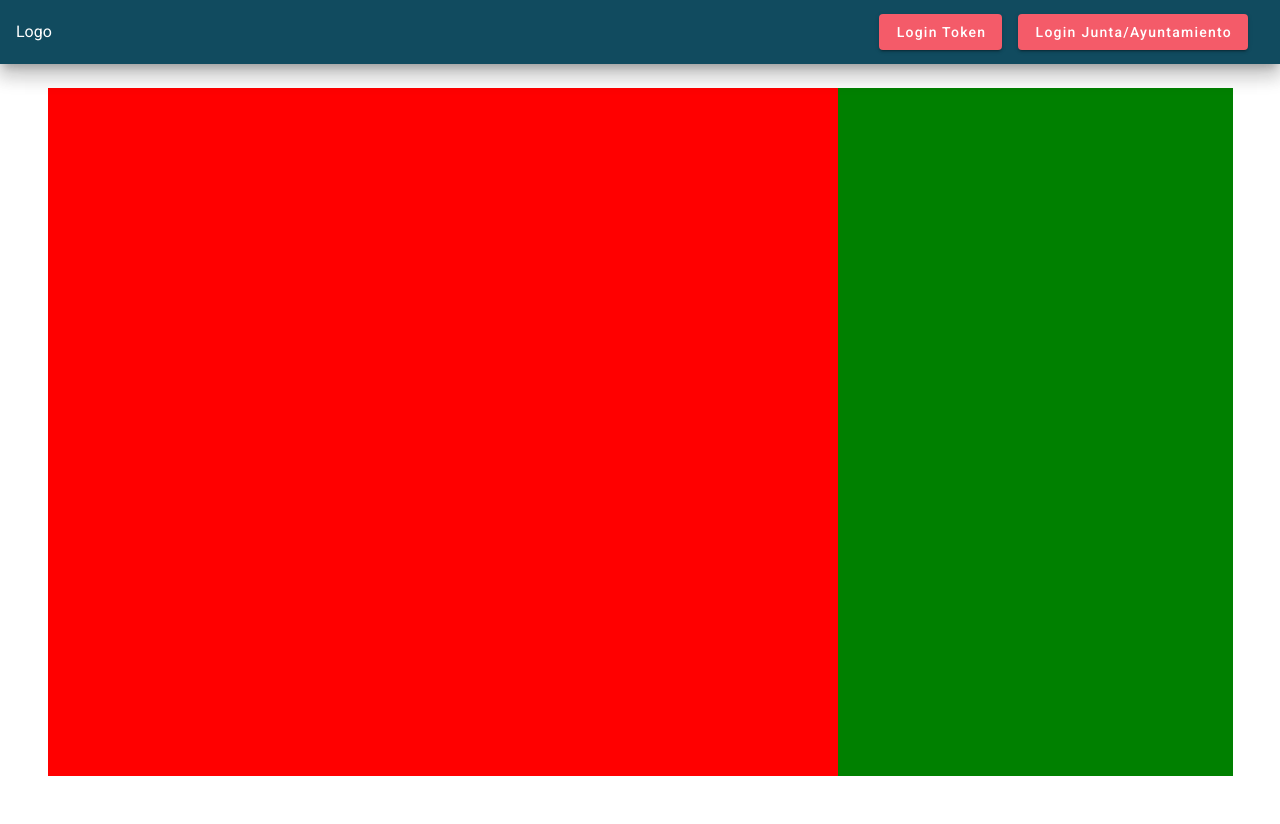
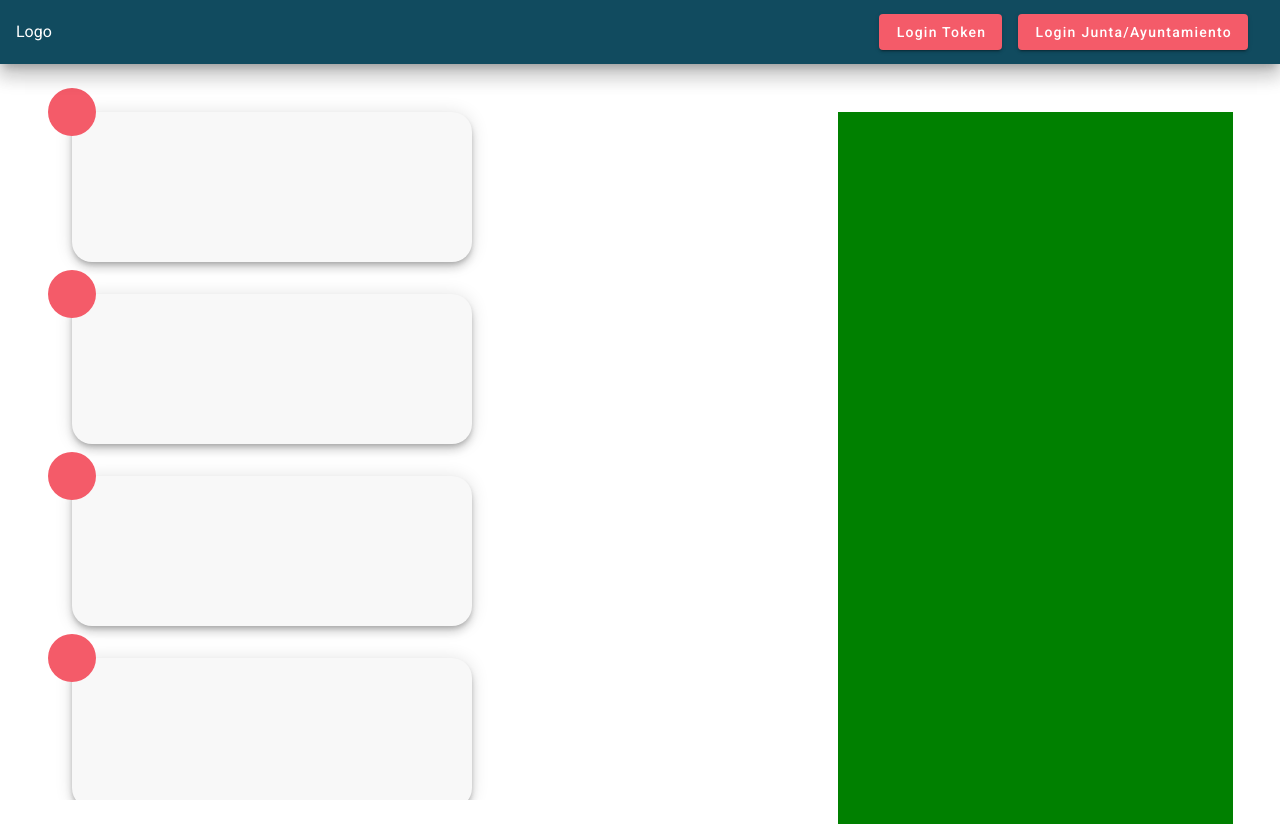
Before and after one commit to SeluMP/Vue-KarateToolKit, a Vue app: page / in a window 1280 px wide. Before the commit the page ends 800 px from the top, so only its background shows below. Built offline with nearby package versions, Linux system fonts and the light colour scheme.

Commit message:
Started home page cards

```diff
--- a/src/App.vue
+++ b/src/App.vue
@@ -20,7 +20,7 @@
       </div>
     </v-app-bar>
 
-    <v-main class="mt-6">
+    <v-main class="mt-6" style="height: 100%;">
       <mycomponent/>
     </v-main>
   </v-app>
@@ -42,11 +42,22 @@ export default {
 };
 </script>
 
-<style scoped>
-body {
+<style>
+html {
   height: 100vh;
+  overflow: hidden;
 }
 
+body {
+  height: 100%;
+}
+
+#app {
+  height: 100%;
+}
+</style>
+
+<style scoped>
 .nav-link {
   text-transform: unset;
 }
--- /dev/null
+++ b/src/components/TorneoCard.vue
@@ -0,0 +1,36 @@
+<template>
+  <v-card
+    class="ml-0 mr-16 card"
+    elevation="6"
+  >
+    <div class="tickets"></div>
+  </v-card>
+</template>
+
+<script>
+export default {
+
+}
+</script>
+
+<style scoped>
+body #app .card {
+  width: 400px;
+  height: 150px;
+  max-width: 400px;
+  max-height: 150px;
+  background-color: #f8f8f8;
+  border-radius: 20px;
+}
+
+body #app .card .tickets {
+  width: 3em;
+  height: 3em;
+  background-color: #F45B69;
+  border-radius: 50%;
+
+  position: absolute;
+  top: -1.5em;
+  left: -1.5em;
+}
+</style>
--- a/src/components/mycomponent.vue
+++ b/src/components/mycomponent.vue
@@ -1,21 +1,38 @@
 <template>
-    <v-container>
-        <v-row style="height: 100%;">
-            <v-col class="left-side" cols="8"></v-col>
-            <v-col class="right-side" cols="4"></v-col>
+    <v-container class="cards-wrap">
+        <v-row class="cards-row" style="height: 100%;">
+            <v-col class="d-flex flex-wrap align-center pl-6 pt-6 left-side" cols="8">
+                <TorneoCard v-for="i in 8" :key="i"/>
+            </v-col>
+
+            <v-col class="mt-6 right-side" cols="4"></v-col>
         </v-row>
     </v-container>
 </template>
 
+<script>
+import TorneoCard from './TorneoCard.vue'
+
+export default {
+    components: {
+        TorneoCard,
+    }
+
+}
+</script>
+
 <style scoped>
-.container {
+body #app .container {
     width: 100%;
     height: 100%;
 }
 
-.left-side {
+body #app .container .left-side {
     height: 100%;
-    background-color: red;
+
+    gap: 2em;
+    overflow-y: scroll;
+    scrollbar-color: transparent transparent;
 }
 
 .right-side {
```
